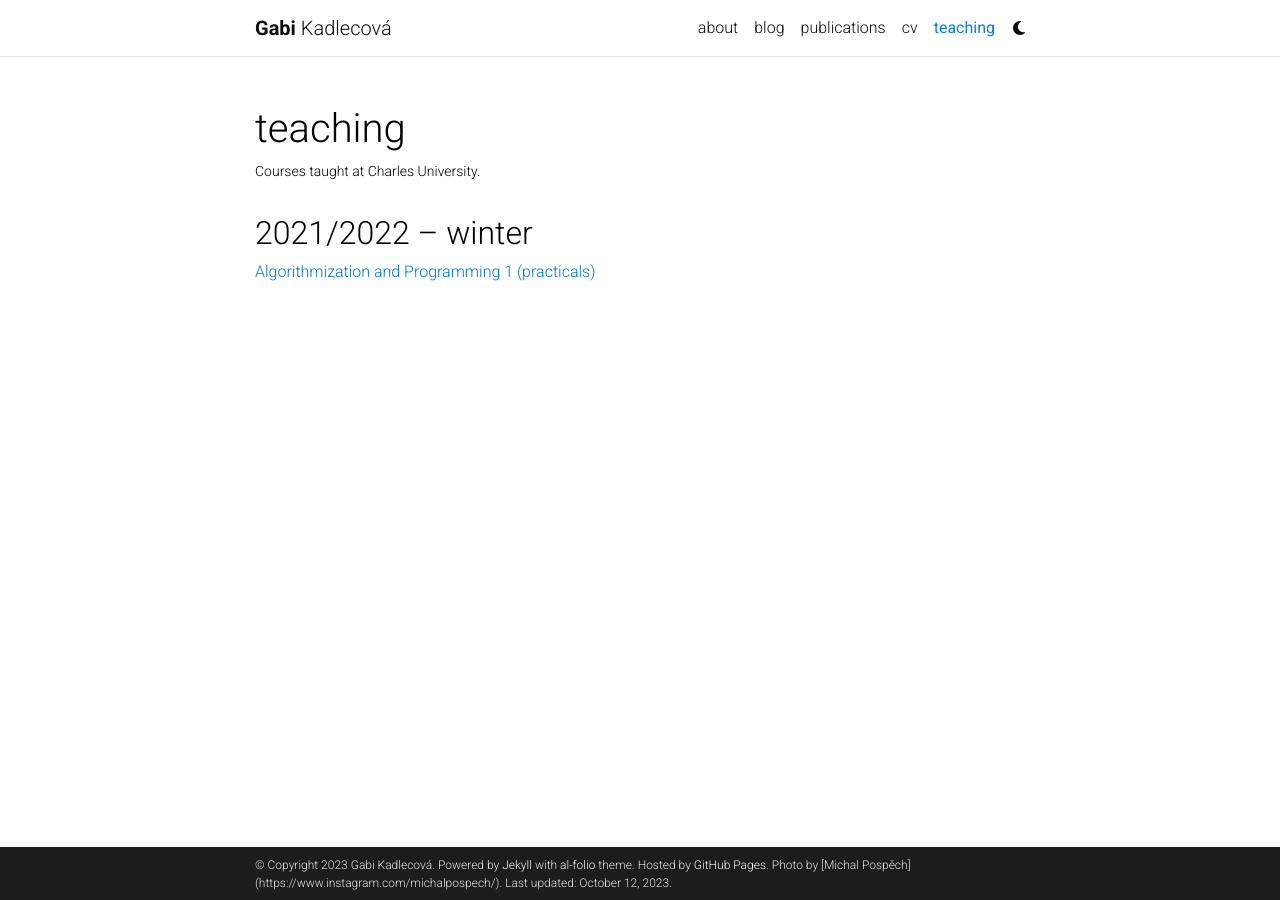
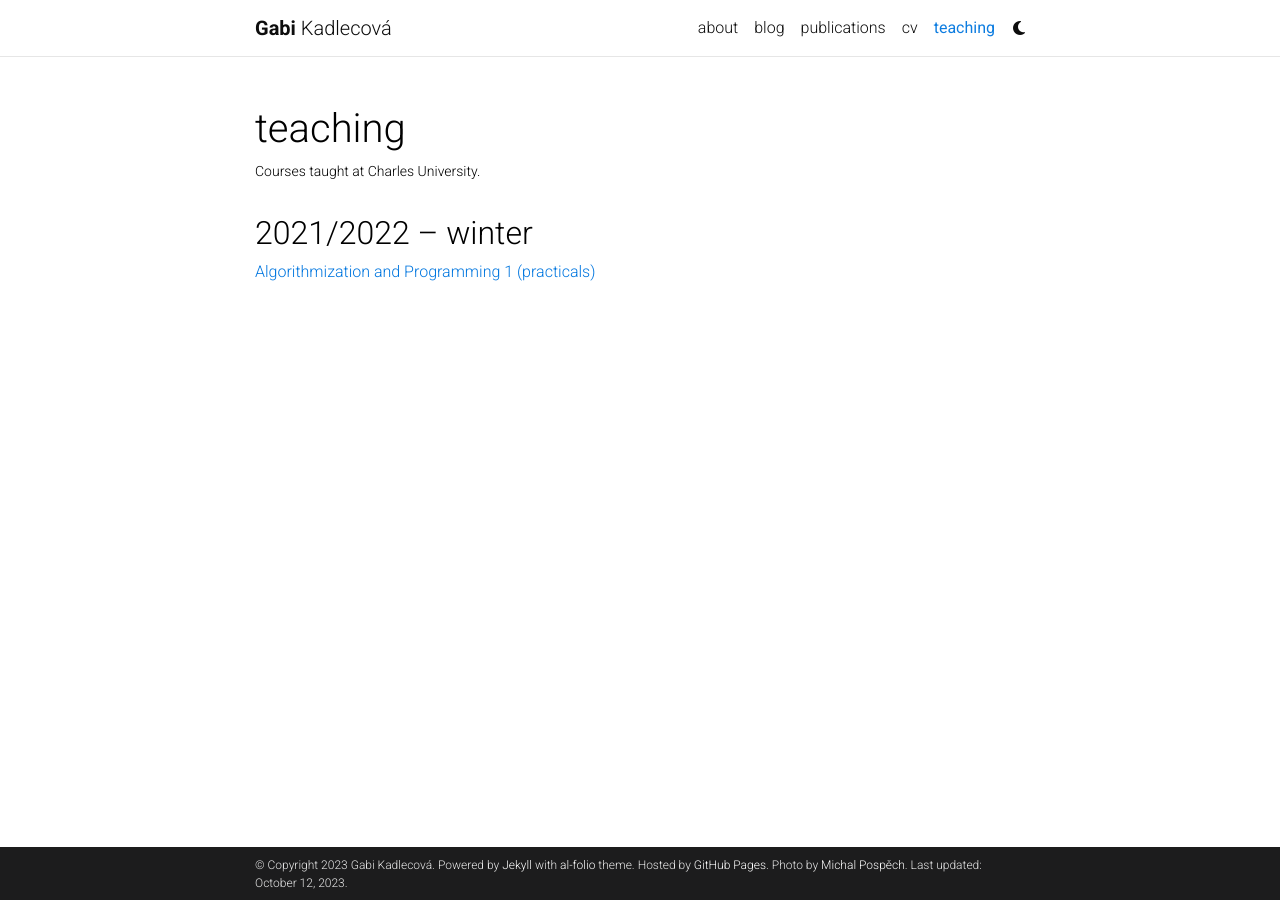
Before and after one commit to gabikadlecova/gabikadlecova.github.io, a Jekyll site: the page built from _pages/teaching.md, in a window 1280 px wide. Built offline with Jekyll 4.4.1, drawn with Linux system fonts in a browser that asks for light colours; comment, search, counter and statistics services are not loaded; a style sheet for code colours, icons or effects is not loaded; some of the changed lines change nothing that is shown.

Commit message:
Fix link in footer.

```diff
--- a/_config.yml
+++ b/_config.yml
@@ -10,7 +10,8 @@
   Personal webpage of Gabriela Kadlecová. A simple, whitespace theme for academics. Based on [*folio](https://github.com/bogoli/-folio) design.
 footer_text: >
   Powered by <a href="https://jekyllrb.com/" target="_blank">Jekyll</a> with <a href="https://github.com/alshedivat/al-folio">al-folio</a> theme.
-  Hosted by <a href="https://pages.github.com/" target="_blank">GitHub Pages</a>. Photo by [Michal Pospěch](https://www.instagram.com/michalpospech/).
+  Hosted by <a href="https://pages.github.com/" target="_blank">GitHub Pages</a>.
+  Photo by <a href="https://www.instagram.com/michalpospech/">Michal Pospěch</a>.
 keywords: jekyll, jekyll-theme, academic-website, portfolio-website, giscus  # add your own keywords or leave empty
 
 lang: en # the language of your site (for example: en, fr, cn, ru, etc.)
```
